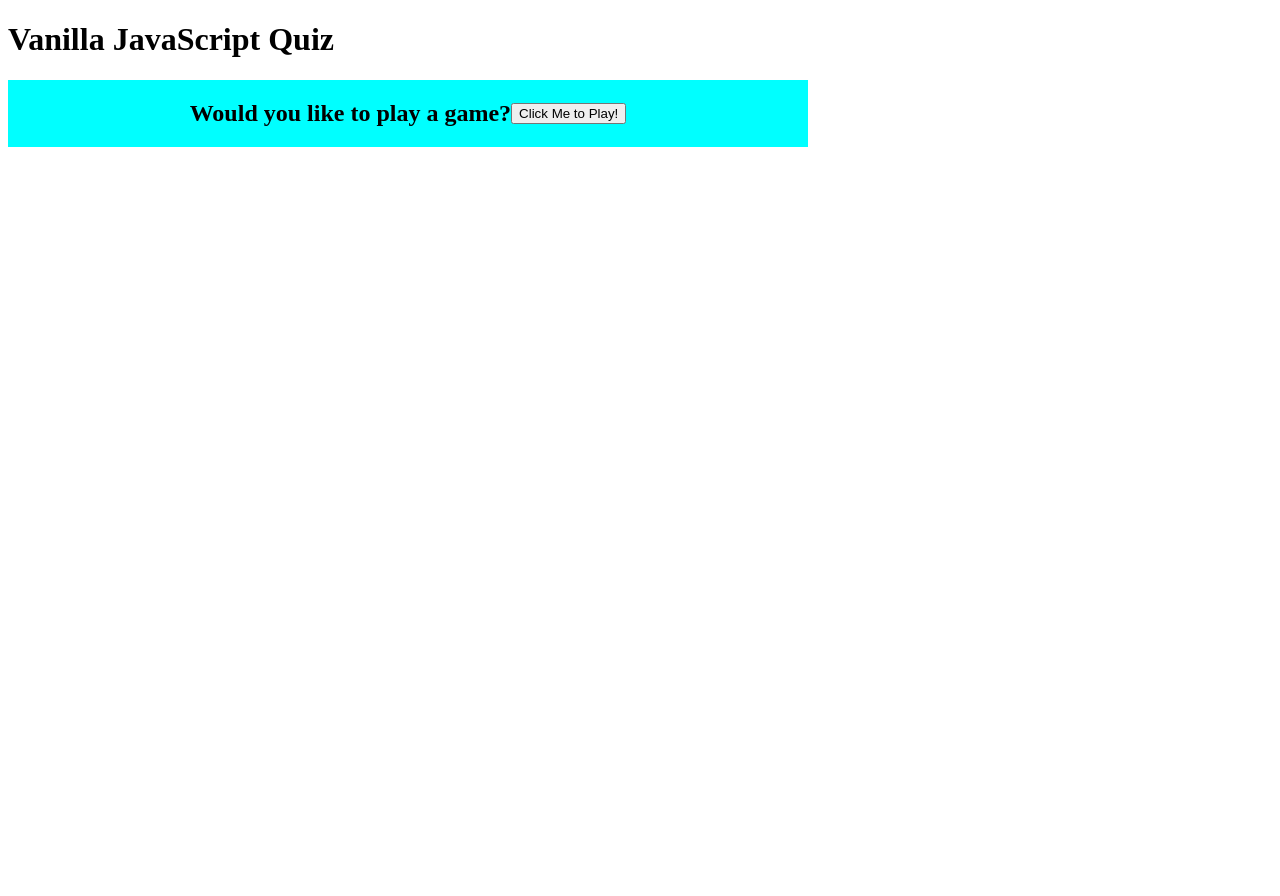
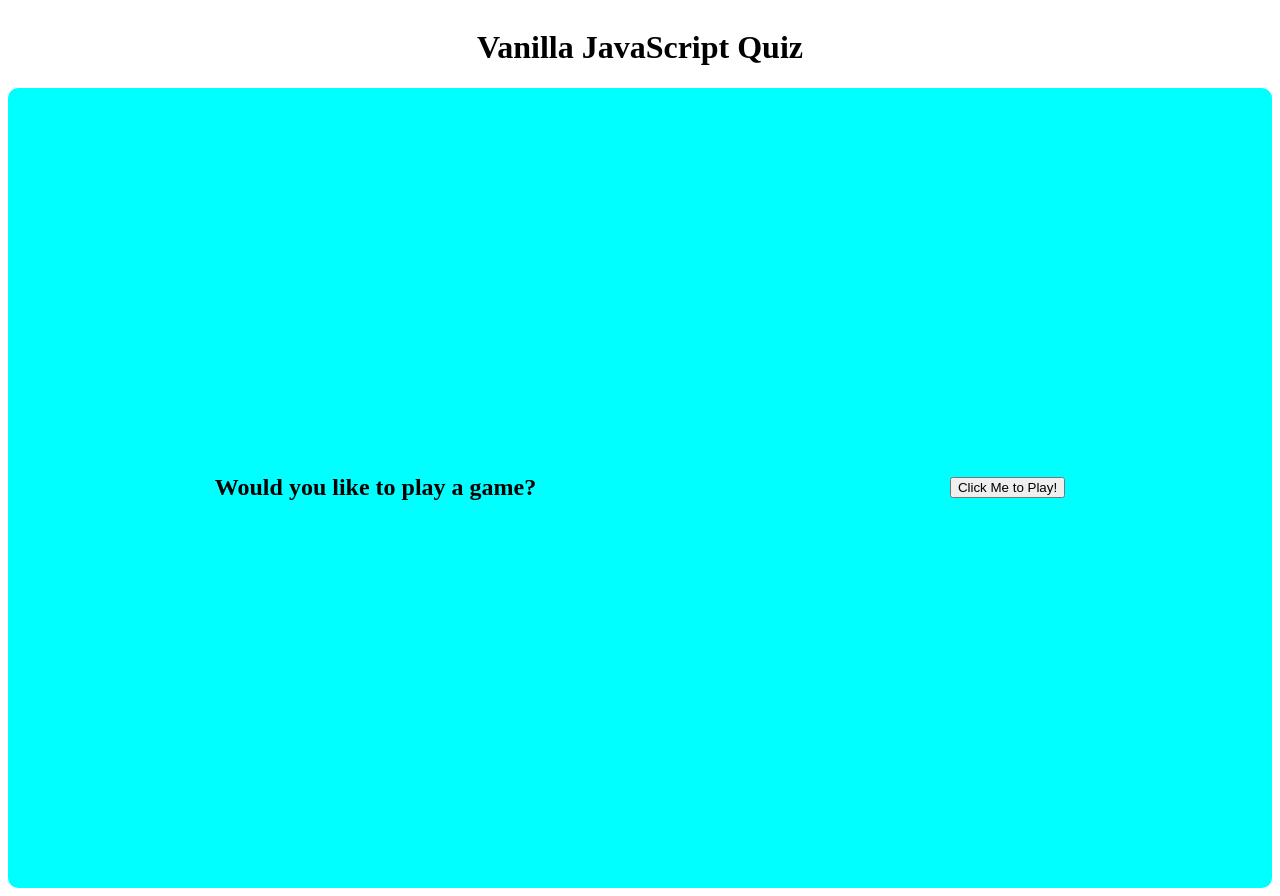
Before and after one commit to jhammer22/challenge-4, a plain HTML site: page index.html in a window 1280 px wide. Before the commit the page ends 800 px from the top, so only its background shows below. Drawn offline with Linux system fonts and the light colour scheme.

```diff
--- a/assets/style.css
+++ b/assets/style.css
@@ -2,8 +2,11 @@
 /* style background color to flow with background image once selected */
 /* if time select font style */
 
-head {
-  text-align: center;
+header {
+  display: flex;
+  flex-wrap: wrap;
+  justify-content: center;
+  align-items: center;
 }
 
 /* TODO stack play button under text */
@@ -14,11 +17,12 @@ main {
   margin: 0;
   display: flex;
   flex: column;
-  justify-content: center;
+  justify-content: space-around;
   align-items: center;
   background-color: cyan;
-  max-height: 100vh;
-  max-width: 100vh;
+  height: 100vh;
+  max-width: 100vw;
+  border-radius: 10px;
 }
 
 /* .playButton {
```
Also changed, not shown: assets/quiz.css (+13 -0 lines).
